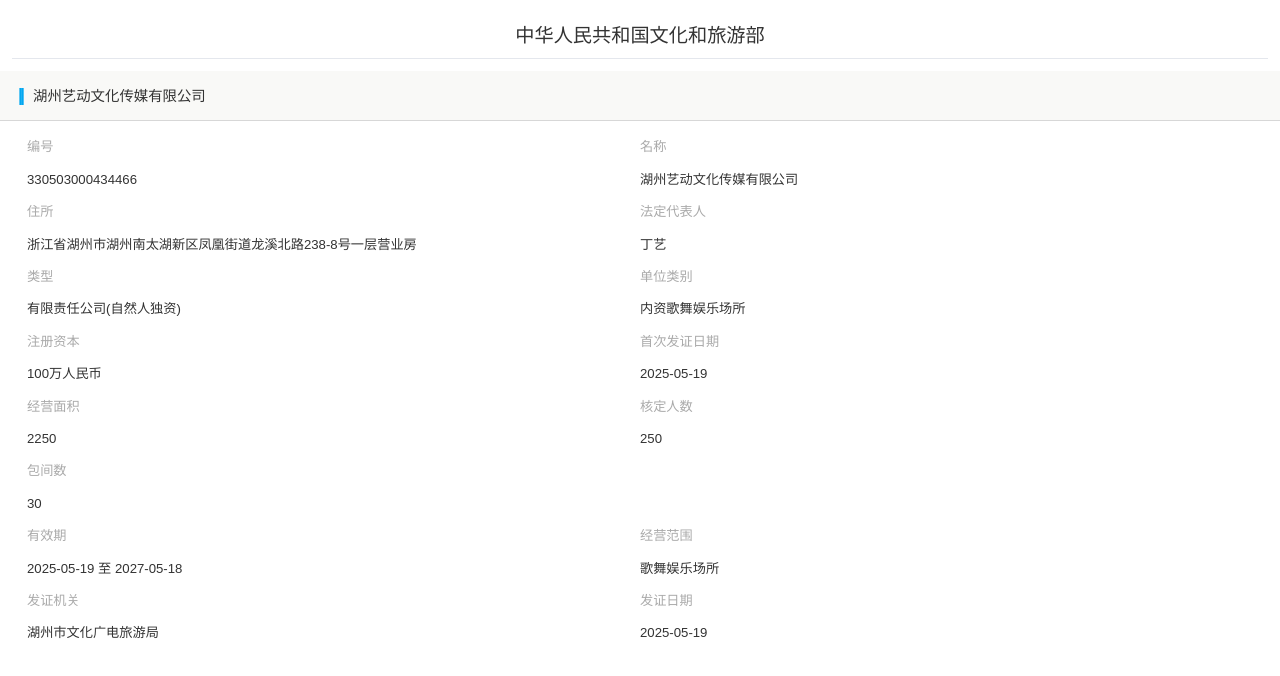
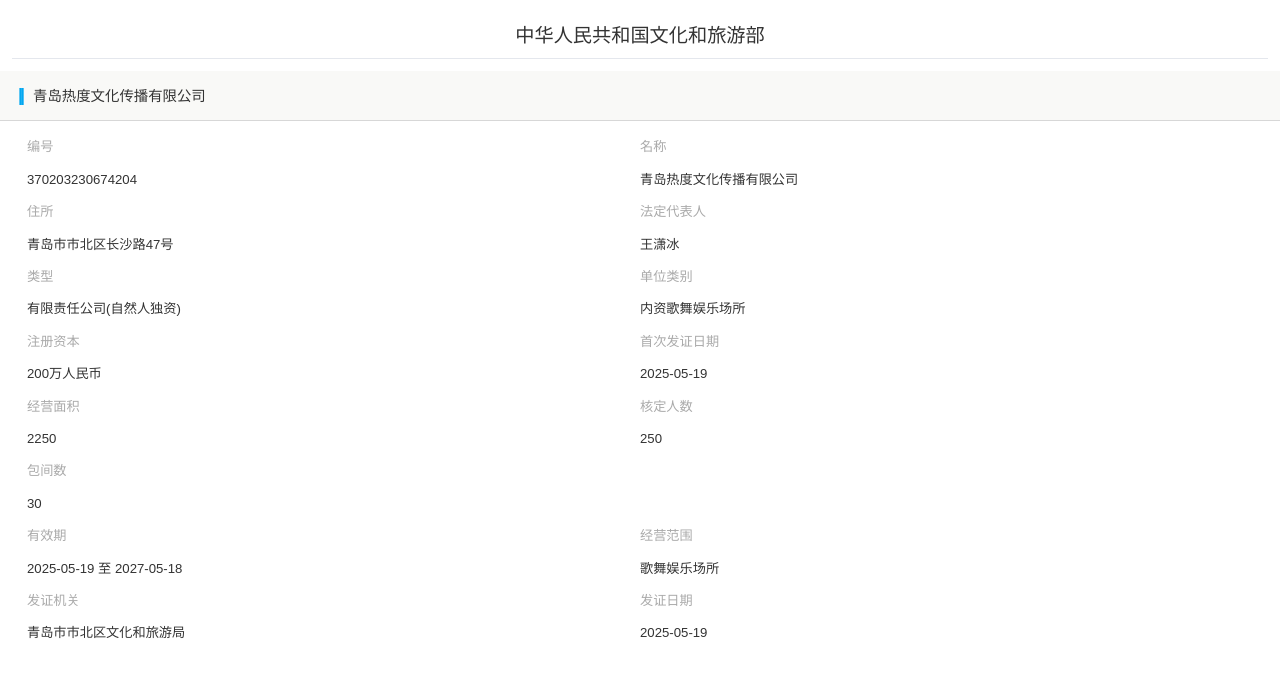
Before and after one commit to jbhdxkz-166/MA7CM3UM-X, a plain HTML site: page index.html in a window 1280 px wide. Drawn offline with Linux system fonts and the light colour scheme.

Commit message:
Update index.html

```diff
--- a/index.html
+++ b/index.html
@@ -420,27 +420,27 @@
     </div>
 
     <div class="first">
-        <span class="xd">|</span><span>湖州艺动文化传媒有限公司</span>
+        <span class="xd">|</span><span>青岛热度文化传播有限公司</span>
     </div>
     <div class="ycxx">
         <div class="ycxx-content">
             <div class="ycxx-left">
                 <span>编号</span>
-                <span>330503000434466</span>
+                <span>370203230674204</span>
             </div>
             <div class="ycxx-left">
                 <span>名称</span>
-                <span>湖州艺动文化传媒有限公司</span>
+                <span>青岛热度文化传播有限公司</span>
             </div>
         </div>
         <div class="ycxx-content">
             <div class="ycxx-left">
                 <span>住所</span>
-                <span>浙江省湖州市湖州南太湖新区凤凰街道龙溪北路238-8号一层营业房</span>
+                <span>青岛市市北区长沙路47号</span>
             </div>
             <div class="ycxx-left">
                 <span>法定代表人</span>
-                <span>丁艺</span>
+                <span>王潇冰</span>
             </div>
         </div>
         <div class="ycxx-content">
@@ -456,7 +456,7 @@
         <div class="ycxx-content">
             <div class="ycxx-left">
                 <span>注册资本</span>
-                <span>100万人民币</span>
+                <span>200万人民币</span>
             </div>
             <div class="ycxx-left">
                 <span>首次发证日期</span>
@@ -492,7 +492,7 @@
         <div class="ycxx-content">
             <div class="ycxx-left">
                 <span>发证机关</span>
-                <span>湖州市文化广电旅游局</span>
+                <span>	青岛市市北区文化和旅游局</span>
             </div>
             <div class="ycxx-left">
                 <span>发证日期</span>
```
